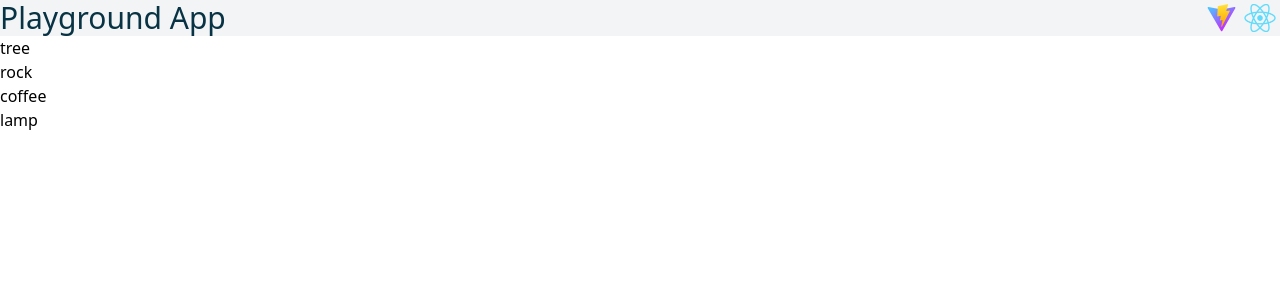
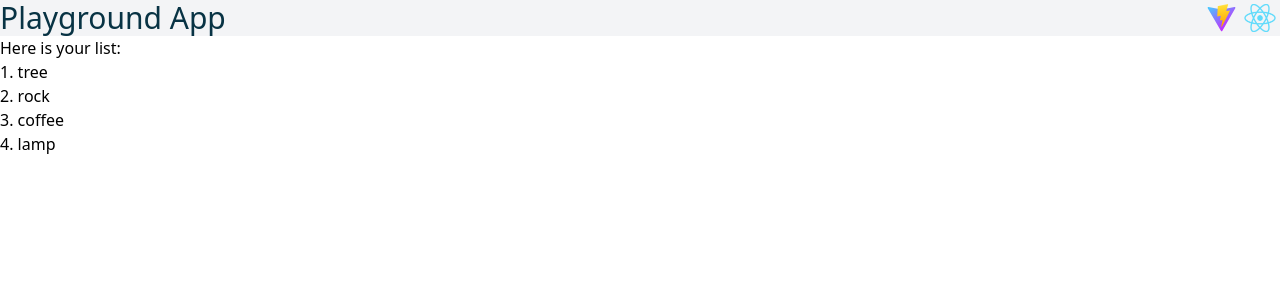
Before and after one commit to rwcorbett/react-playground, a React (Vite) app: page / in a window 1280 px wide. Shown: the top 300 px of the page. Built offline with nearby package versions, Linux system fonts and the light colour scheme.

Commit message:
ensure a11y landmarks ad valid

```diff
--- a/src/App.jsx
+++ b/src/App.jsx
@@ -1,12 +1,15 @@
-import React, { Component } from "react";
+import React, { FC } from "react";
 import Header from "./components/Header";
 import Listing from "./components/Listing";
 
+// this is implicitly typed as a React.JSX.Element,
 const App = () => {
   return (
     <>
-    <Header title="Playground App" />
-    <Listing />
+      <Header title="Playground App" />
+      <main>
+        <Listing className="p-11" />
+      </main>
     </>
   );
 }
--- a/src/components/Listing.tsx
+++ b/src/components/Listing.tsx
@@ -1,5 +1,6 @@
 import React, { FC } from "react";
 
+/* use a type? or an interface? see: https://react-typescript-cheatsheet.netlify.app/docs/basic/getting-started/basic_type_example/#useful-table-for-types-vs-interfaces */
 // type thing = {
 //     name: string,
 //     id: number,
@@ -13,6 +14,7 @@ interface ThingsList {
     things: thing[];
 }
 
+// todo sort this list
 const thingsList: ThingsList = {
     things: [
         { id: 8975, name: "tree" },
@@ -28,9 +30,12 @@ const Listing: FC<ThingsList> = () => {
         <li key={thing.id}>{thing.name}</li>
     );
     return (
-        <ul>
+        <>
+        <p>Here is your list:</p>
+        <ul className="list-decimal list-inside">
             {list}
         </ul>
+        </>
     );
 };
 
```
Also changed, not shown: index.jsx (+6 -4 lines).
